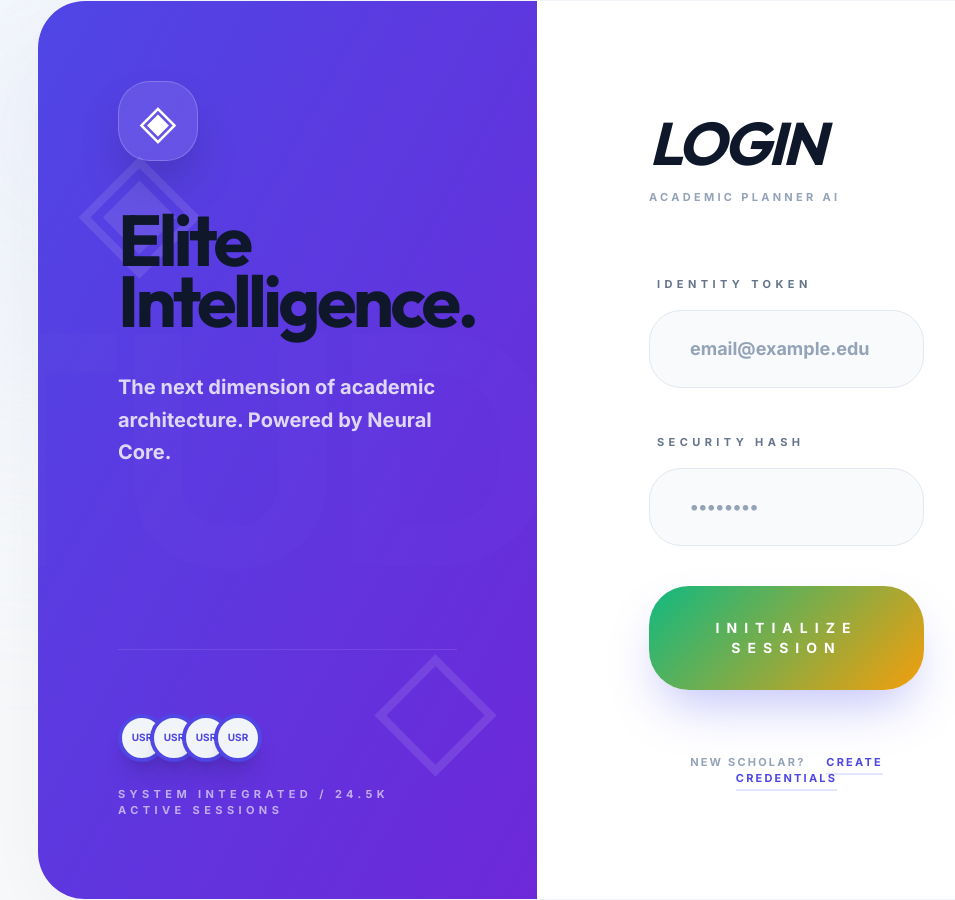
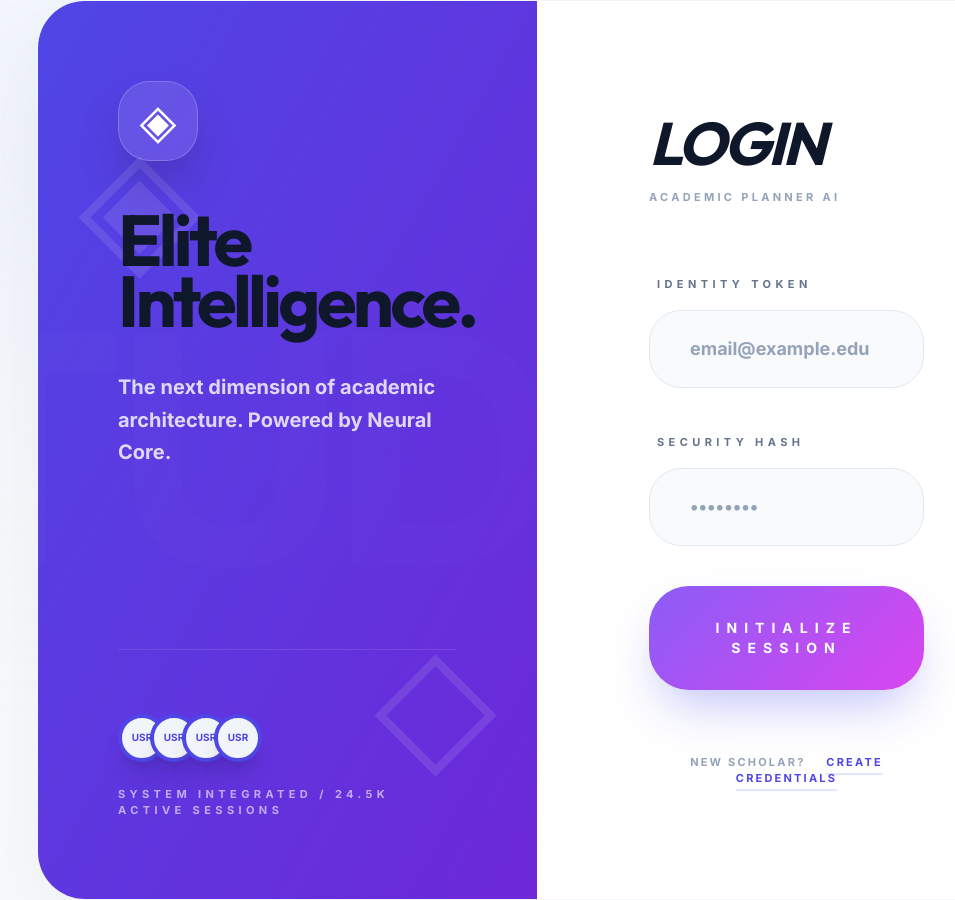
Before and after one commit to preethajagan3/Academic-Planner-AI, a React (Vite) app in the folder academic-planner-ai/frontend/: page /login in a window 1280 px wide. Shown: the whole page, without its empty margins (103-1058 px from the left). Built offline with nearby package versions, Linux system fonts and the light colour scheme; no server answers.

Commit message:
Update index.css

```diff
--- a/academic-planner-ai/frontend/src/index.css
+++ b/academic-planner-ai/frontend/src/index.css
@@ -9,7 +9,7 @@
   --bg-secondary: #ffffff;
   --text-primary: #0f172a;
   --text-secondary: #64748b;
-  --accent-primary: #10b981;
+  --accent-primary: #8b5cf6;
   --accent-secondary: #f59e0b;
   --card-bg: rgba(255, 255, 255, 0.85);
   --card-border: rgba(15, 23, 42, 0.08);
@@ -19,12 +19,13 @@
   body {
     background-color: var(--bg-primary);
     background-image:
-      radial-gradient(at 0% 0%, rgba(16, 185, 129, 0.08) 0, transparent 50%),
+      radial-gradient(at 0% 0%, rgba(139, 92, 246, 0.08) 0, transparent 50%),
       radial-gradient(at 100% 100%, rgba(245, 158, 11, 0.08) 0, transparent 50%);
     color: var(--text-primary);
-    @apply antialiased selection:bg-emerald-500/20 text-slate-900;
+    @apply antialiased selection:bg-purple-500/20 text-slate-900;
     font-family: 'Inter', system-ui, sans-serif;
   }
+
 
   h1 {
     @apply text-7xl font-black tracking-tighter leading-[0.9] text-slate-900 mb-6;
@@ -54,7 +55,7 @@
   }
 
   .premium-card:hover {
-    @apply -translate-y-2 shadow-[0_20px_50px_rgba(16_185_129_0.1)] border-emerald-500/20 ring-4 ring-emerald-500/5;
+    @apply -translate-y-2 shadow-[0_20px_50px_rgba(139_92_246_0.1)] border-violet-500/20 ring-4 ring-violet-500/5;
     background: #ffffff;
   }
 
@@ -76,7 +77,7 @@
   }
 
   .neon-card-emerald:hover {
-    @apply ring-emerald-500/10 border-emerald-500/20;
+    @apply ring-violet-500/10 border-violet-500/20;
   }
 
   .neon-card-purple:hover {
@@ -93,26 +94,27 @@
 
   .btn-premium {
     @apply relative inline-flex items-center justify-center px-10 py-5 rounded-[2rem] font-black transition-all duration-300 overflow-hidden active:scale-95 text-white uppercase tracking-[0.2em] text-xs;
-    background: linear-gradient(135deg, #10b981 0%, #f59e0b 100%);
-    box-shadow: 0 15px 30px -10px rgba(16, 185, 129, 0.4);
+    background: linear-gradient(135deg, #8b5cf6 0%, #d946ef 100%);
+    box-shadow: 0 15px 30px -10px rgba(139, 92, 246, 0.4);
   }
 
   .btn-premium:hover {
-    @apply -translate-y-1 shadow-emerald-500/50;
+    @apply -translate-y-1 shadow-violet-500/50;
     filter: brightness(1.1);
   }
 
   .glass-input {
-    @apply w-full px-8 py-5 rounded-[2rem] bg-slate-50 border border-slate-200 focus:border-emerald-500 focus:bg-white outline-none transition-all duration-500 text-slate-900 placeholder:text-slate-400 font-bold;
+    @apply w-full px-8 py-5 rounded-[2rem] bg-slate-50 border border-slate-200 focus:border-violet-500 focus:bg-white outline-none transition-all duration-500 text-slate-900 placeholder:text-slate-400 font-bold;
   }
 
   .sidebar-link {
-    @apply flex items-center gap-5 px-6 py-5 rounded-2xl transition-all duration-300 hover:bg-emerald-50 text-slate-500 font-black uppercase tracking-widest text-[10px];
+    @apply flex items-center gap-5 px-6 py-5 rounded-2xl transition-all duration-300 hover:bg-violet-50 text-slate-500 font-black uppercase tracking-widest text-[10px];
   }
 
   .sidebar-link.active {
-    @apply bg-emerald-600 text-white shadow-xl shadow-emerald-600/20;
+    @apply bg-violet-600 text-white shadow-xl shadow-violet-600/20;
   }
+
 
   .floating-bg {
     @apply fixed inset-0 pointer-events-none -z-10 overflow-hidden opacity-40;
```
